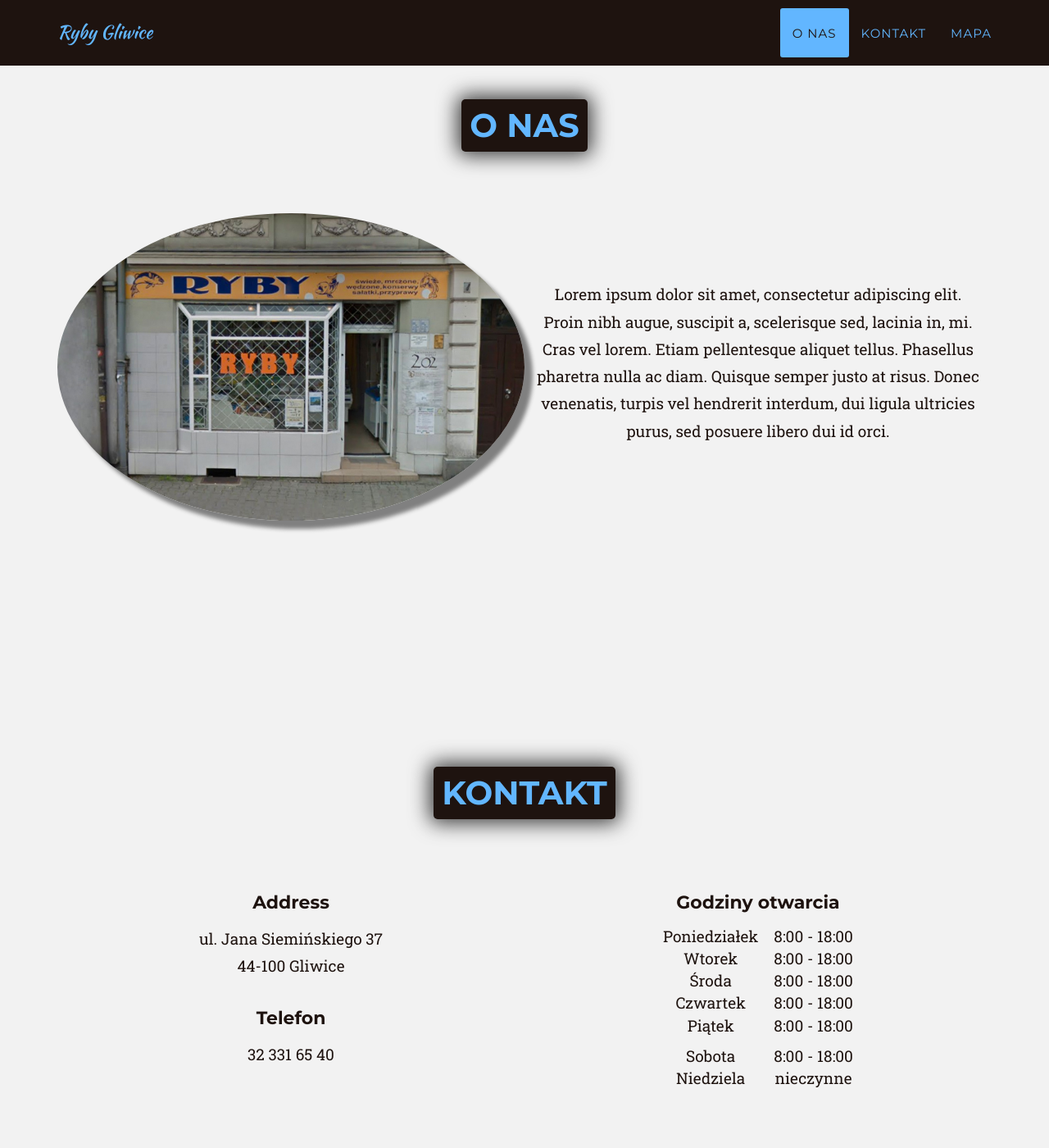
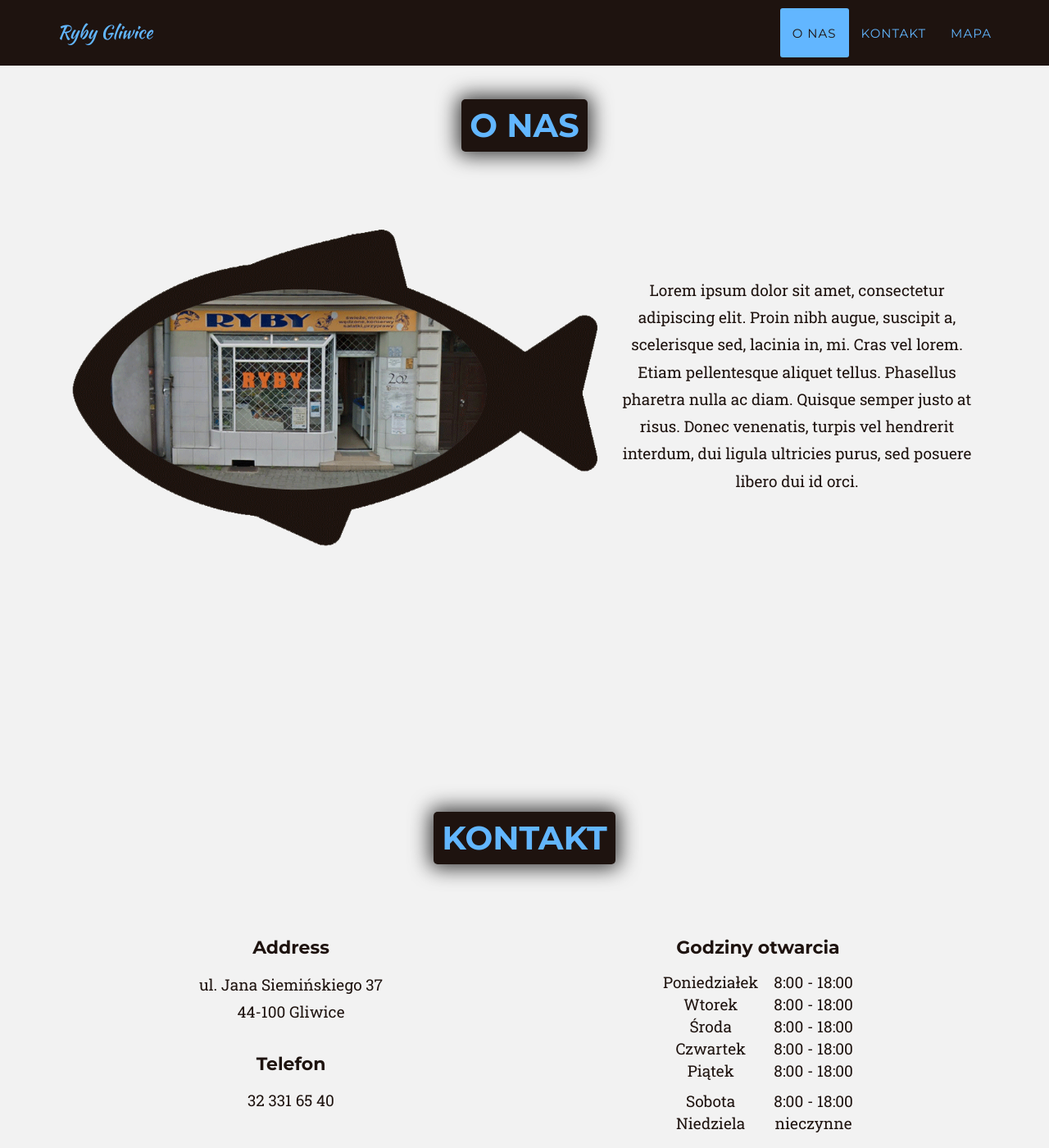
Before and after one commit to DrDEXT3R/fishmonger-s, a Jekyll site: the page built from index.md, in a window 1280 px wide and 1400 px high, scrolled down 727 px. Shown: the whole window at 82% size. Built offline with Jekyll 4.4.1, drawn with Linux system fonts in a browser that asks for light colours; some web fonts are replaced.

Commit message:
Create image: shop inside fish

```diff
--- a/_includes/about.html
+++ b/_includes/about.html
@@ -9,15 +9,15 @@
         </div>
 
         <div class="test">
-            <div class="col-sm-6 shop">
+            <div class="col-sm-7 shop">
                 <!-- <div class="shop-img">
 
                 </div> -->
-                    <img src="/img/shop.jpg" class="shop-img" alt="Sklep">
+                    <img src="/img/shop.png" class="shop-img" alt="Sklep">
                 <!-- <div class="img image-shadow js-tilt-container"></div> -->
             </div>
 
-            <div class="col-sm-6 about-text text-center">
+            <div class="col-sm-5 about-text text-center">
                 <p class="text-muted">
                     Lorem ipsum dolor sit amet, consectetur adipiscing elit. Proin nibh augue, suscipit a, scelerisque sed, lacinia in, mi. Cras vel lorem. Etiam pellentesque aliquet tellus. Phasellus pharetra nulla ac diam. Quisque semper justo at risus. Donec venenatis, turpis vel hendrerit interdum, dui ligula ultricies purus, sed posuere libero dui id orci.
                 </p>
--- a/_includes/css/shop-img.css
+++ b/_includes/css/shop-img.css
@@ -1,4 +1,4 @@
 section#about .shop-img {
-    box-shadow: 10px 10px 5px grey;
-    border-radius: 50%;
+    /* box-shadow: 10px 10px 5px grey; */
+    /* border-radius: 50%; */
 }
```
Also changed, not shown: img/shop.png (added).
